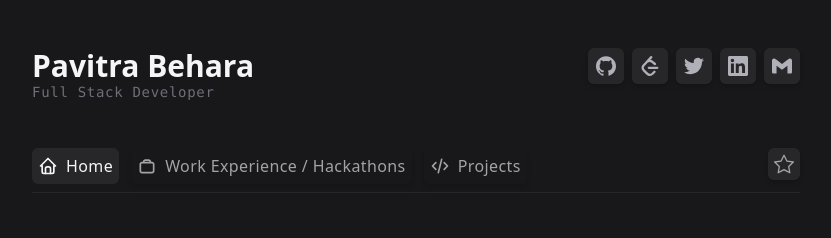
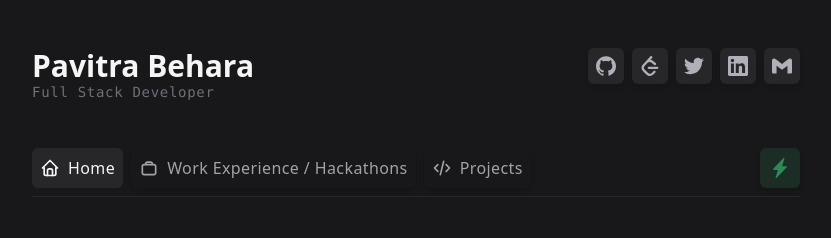
Before and after one commit to Pavitra554/portfolio, a Next.js app: page / in a window 1280 px wide. Shown: the top 238 px of the page, without its empty margins (224-1055 px from the left). Built offline with nearby package versions, Linux system fonts and the light colour scheme.

Commit message:
✅ Deploy

```diff
--- a/components/Footer/Footer.tsx
+++ b/components/Footer/Footer.tsx
@@ -21,9 +21,9 @@ const Footer = () => {
     >
       <div className='flex flex-col md:flex-row justify-between mb-5'>
         <div className=' flex flex-row space-x-2 items-center text-md text-neutral-500'>
-          <div className='flex justify-center items-center h-6 w-6 rounded-full bg-[#3ddc84]/10'>
+          {/* <div className='flex justify-center items-center h-6 w-6 rounded-full bg-[#3ddc84]/10'>
             <BsFillLightningChargeFill className="text-[#3ddc84] animate-pulse" size={15}/>
-          </div>
+          </div> */}
           <div className='text-[#c4c4cc]'>Learning REST</div>
           <div className='text-[#6e6e78]'>- Status</div>
         </div>
--- a/components/Navigations/Navigation.tsx
+++ b/components/Navigations/Navigation.tsx
@@ -3,30 +3,38 @@ import Link from "next/link";
 
 //Redux
 import { useSelector, useDispatch } from "react-redux";
-import {
-  home,
-  projects,
-  selectNav,
-  work,
-} from "../../reducers/navToggleSlice";
+import { home, projects, selectNav, work } from "../../reducers/navToggleSlice";
 
 //React Icons
 import { TbHome, TbCode, TbFileCertificate } from "react-icons/tb";
-import { CgWorkAlt } from "react-icons/cg";
-import { BsStar } from "react-icons/bs";
+import { CgWorkAlt,CgClose } from "react-icons/cg";
+import { BsFillLightningChargeFill, BsStar } from "react-icons/bs";
+import { TiWarningOutline } from "react-icons/ti";
+
+//React Hot Toast
+import toast, { Toaster } from "react-hot-toast";
+
+const notify = () =>
+  toast.loading((t) => (
+    <div className="flex flex-row items-center space-x-2 ">
+      <div className="text-[#3ddc84] ">
+        Coming Soon..!
+      </div>
+    </div>
+  ));
 
 const Navigation = () => {
   const value = useSelector(selectNav);
   const dispatch = useDispatch();
   return (
     <div className='mt-12 pb-2 flex flex-row justify-between border-b-[1px] border-[#27272a] font-noto tracking-wide'>
-      <div className='flex flex-row space-x-3 select-none ease-linear duration-100'>
+      <div className='flex flex-row select-none ease-linear duration-100'>
         <div
           onClick={() => dispatch(home())}
           className={
             value === "home"
-              ? "flex justify-center items-center bg-[#27272a] text-neutral-100 p-1.5 rounded-md active:scale-95 ease-linear duration-100 cursor-pointer"
-              : "hover:bg-[#27272a]/40 p-1.5 rounded-md flex justify-center items-center  text-neutral-400 shadow-md select-none hover:brightness-125 active:scale-95 ease-linear duration-100 cursor-pointer"
+              ? "flex justify-center items-center bg-[#27272a] text-neutral-100 p-2 mr-2  rounded-md active:scale-95 ease-linear duration-100 cursor-pointer"
+              : "hover:bg-[#27272a]/40 p-2 mr-2  rounded-md flex justify-center items-center  text-neutral-400 shadow-md select-none hover:brightness-125 active:scale-95 ease-linear duration-100 cursor-pointer"
           }
         >
           <div className='flex flex-row items-center justify-center space-x-2'>
@@ -41,8 +49,8 @@ const Navigation = () => {
           onClick={() => dispatch(work())}
           className={
             value === "work"
-            ? "flex justify-center items-center bg-[#27272a] text-neutral-100 p-1.5 rounded-md active:scale-95 ease-linear duration-100 cursor-pointer"
-            : "hover:bg-[#27272a]/40 p-1.5 rounded-md flex justify-center items-center  text-neutral-400 shadow-md select-none hover:brightness-125 active:scale-95 ease-linear duration-100 cursor-pointer"
+              ? "flex justify-center items-center bg-[#27272a] text-neutral-100 p-2 mr-2  rounded-md active:scale-95 ease-linear duration-100 cursor-pointer"
+              : "hover:bg-[#27272a]/40 p-2 mr-2  rounded-md flex justify-center items-center  text-neutral-400 shadow-md select-none hover:brightness-125 active:scale-95 ease-linear duration-100 cursor-pointer"
           }
         >
           <div className='flex flex-row items-center justify-center space-x-2'>
@@ -57,8 +65,8 @@ const Navigation = () => {
           onClick={() => dispatch(projects())}
           className={
             value === "projects"
-            ? "flex justify-center items-center bg-[#27272a] text-neutral-100 p-1.5 rounded-md active:scale-95 ease-linear duration-100 cursor-pointer"
-            : "hover:bg-[#27272a]/40 p-1.5 rounded-md flex justify-center items-center  text-neutral-400 shadow-md select-none hover:brightness-125 active:scale-95 ease-linear duration-100 cursor-pointer"
+              ? "flex justify-center items-center bg-[#27272a] text-neutral-100 p-2 mr-2  rounded-md active:scale-95 ease-linear duration-100 cursor-pointer"
+              : "hover:bg-[#27272a]/40 p-2 mr-2  rounded-md flex justify-center items-center  text-neutral-400 shadow-md select-none hover:brightness-125 active:scale-95 ease-linear duration-100 cursor-pointer"
           }
         >
           <div className='flex flex-row items-center justify-center space-x-2'>
@@ -68,18 +76,33 @@ const Navigation = () => {
             <div className='hidden md:flex'>Projects</div>
           </div>
         </div>
+      </div>
+      <Toaster
+        position='top-center'
+        reverseOrder={false}
+        gutter={8}
+        containerClassName=''
+        containerStyle={{}}
+        toastOptions={{
+          // Define default options
+          className: "",
+          duration: 1500,
+          style: {
+            background: "#1b402c",
+          },
 
-
-      </div>
-      <Link href={"https://github.com/Pavitra554"}>
-        <div
-          className={
-            "bg-[#27272a] p-1.5 flex justify-center items-center rounded-md text-neutral-400 hover:text-orange-400 shadow-md select-none hover:brightness-150 active:scale-90 ease-linear duration-100 cursor-pointer font-noto "
-          }
-        >
-          <BsStar size={20} />
-        </div>
-      </Link>
+          // Default options for specific types
+        }}
+      />
+      <button
+        onClick={notify}
+        className='flex p-2 px-2.5 justify-center items-center rounded-md bg-[#3ddc84]/10 shadow-md select-none hover:brightness-150 active:scale-90 ease-linear duration-100 cursor-pointer font-noto '
+      >
+        <BsFillLightningChargeFill
+          className='text-[#3ddc84] animate-pulse '
+          size={20}
+        />
+      </button>
     </div>
   );
 };
--- a/components/Projects/ProjectWork.tsx
+++ b/components/Projects/ProjectWork.tsx
@@ -24,7 +24,7 @@ const ProjectWork = () => {
         })}
       </div>
       <Link href={'https://github.com/Pavitra554?tab=repositories'} target="_blank">
-        <div className="w-44 tracking-wider mx-auto mt-6 bg-[#27272a] hover:bg-[#27272a]/40 p-1.5 rounded-md flex justify-center items-center  text-neutral-100 shadow-md select-none hover:brightness-125 active:scale-95 ease-linear duration-100 cursor-pointer">
+        <div className="w-44 py-3 tracking-wider mx-auto mt-6 bg-[#27272a] hover:bg-[#27272a]/40 p-1.5 rounded-md flex justify-center items-center  text-neutral-100 shadow-md select-none hover:brightness-125 active:scale-95 ease-linear duration-100 cursor-pointer">
           View More
         </div>
       </Link>
--- a/package.json
+++ b/package.json
@@ -13,6 +13,7 @@
     "next": "^13.0.0",
     "react": "^18.2.0",
     "react-dom": "^18.2.0",
+    "react-hot-toast": "^2.4.0",
     "react-icons": "^4.4.0",
     "react-redux": "^8.0.2",
     "react-spinners": "^0.13.6"
```
Also changed, not shown: 2 other files (tests, documents, lock files or other folders).
